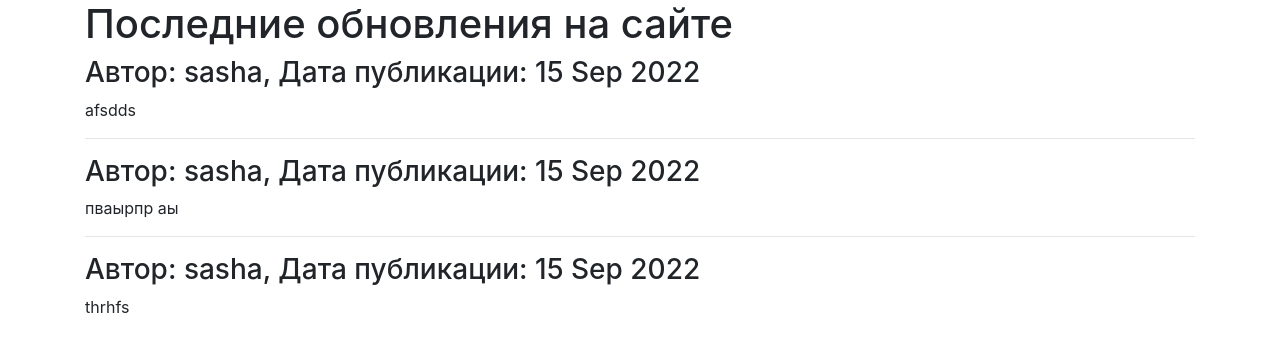
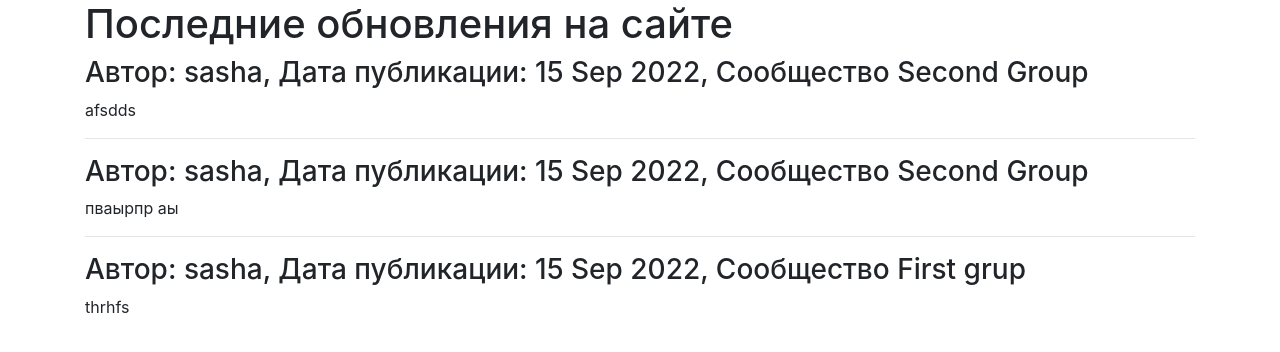
Before and after one commit to AlexanderLitvinchik/Yatube1, a Django app: page / in a window 1280 px wide. Shown: the top 352 px of the page. Run offline with Django 4.2, Linux system fonts and the light colour scheme; data comes from the database, SQL or seed files in the repository; both versions use the stored data as it was after the commit; some libraries are stand-ins or nearby versions.

Commit message:
First commit

```diff
--- a/yatube/templates/index.html
+++ b/yatube/templates/index.html
@@ -5,7 +5,8 @@
 
     {% for post in posts %}
     <h3>
-        Автор: {{ post.author.get_full_name|default:post.author.username }}, Дата публикации: {{ post.pub_date|date:"d M Y" }}
+        Автор: {{ post.author.get_full_name|default:post.author.username }}, Дата публикации: {{ post.pub_date|date:"d M Y" }},
+        Сообщество {{ post.group}}
     </h3>
     <p>{{ post.text|linebreaksbr }}</p>
     {% if not forloop.last %}<hr>{% endif %}
```
Also changed, not shown: yatube/db.sqlite3.
